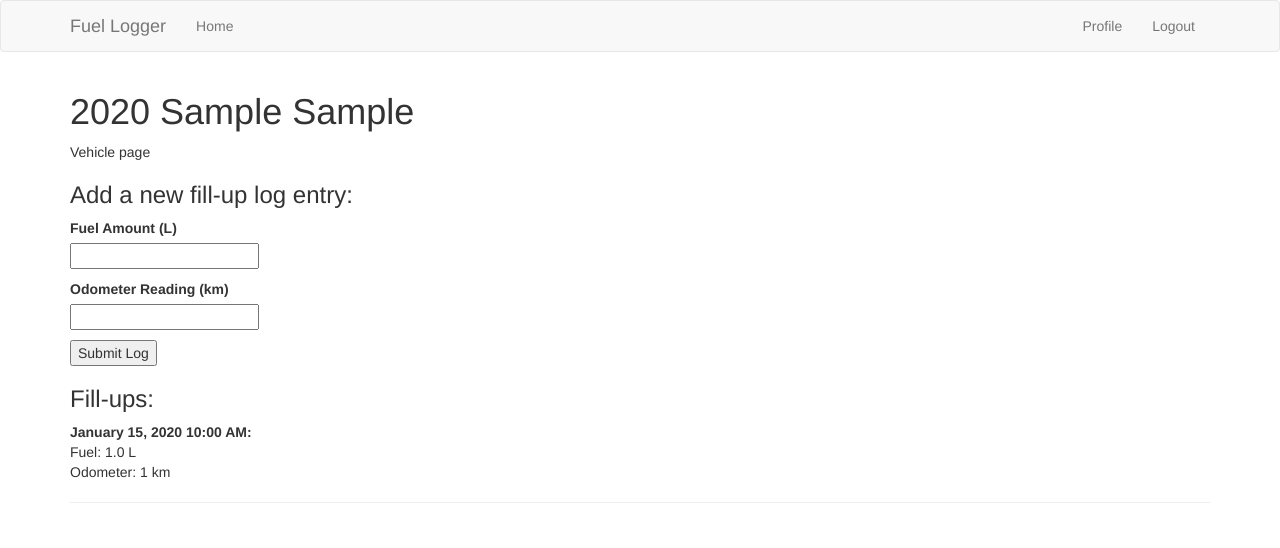
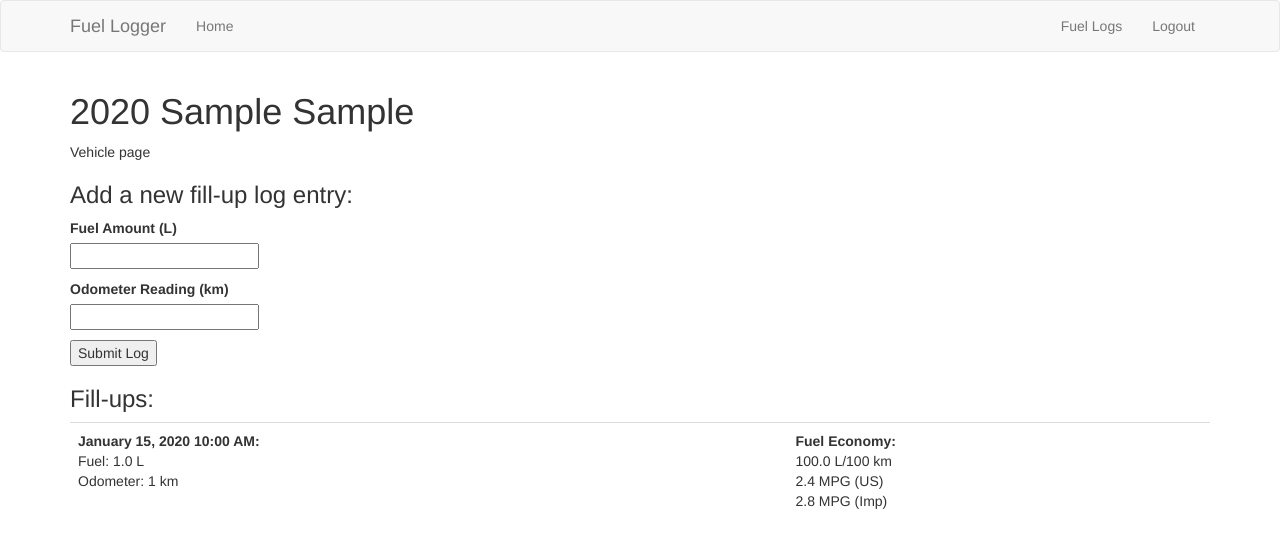
Before and after one commit to travipross/fuel-logger, a Flask app: page /vehicles/1 in a window 1280 px wide. Shown: the top 548 px of the page. Run offline with Flask 2, Linux system fonts and the light colour scheme; a user stored in the database is signed in; tables that the repository leaves empty hold one stand-in row (values such as "Sample post"); some libraries are stand-ins or nearby versions.

Commit message:
add data to fillup table

```diff
--- a/fuel_logger/app/templates/_fillup.html
+++ b/fuel_logger/app/templates/_fillup.html
@@ -1,12 +1,15 @@
-<table>
+<table class="table table-hover">
     <tr>
         <td>
-            {{ fillup.vehicle.make }} {{ fillup.vehicle.model }} <br>
-            {{ fillup.vehicle.owner.username }}
+            <b>{{ moment(fillup.timestamp).format('LLL') }}:</b><br>
+            Fuel: {{ fillup.fuel_amt_l }} L<br>
+            Odometer: {{ fillup.odometer_km }} km
         </td>
         <td>
-            Fuel Consumed: {{ fillup.fuel_amt_l }} L <br>
-            Odometer reading: {{ fillup.odometer_km }} km
+            <b>Fuel Economy:</b> <br>
+            {{ fillup.lp100k|round(1) }} L/100 km <br>
+            {{ fillup.mpg|round(1) }} MPG (US) <br>
+            {{ fillup.mpg_imp|round(1) }} MPG (Imp)
         </td>
     </tr>
 </table>
--- a/fuel_logger/app/templates/base.html
+++ b/fuel_logger/app/templates/base.html
@@ -24,7 +24,7 @@
                 {% if current_user.is_anonymous %}
                 <li><a href="{{ url_for('login') }}">Login</a></li>
                 {% else %}
-                <li><a href="{{ url_for('user', username=current_user.username) }}">Profile</a></li>
+                <li><a href="{{ url_for('user', username=current_user.username) }}">Fuel Logs</a></li>
                 <li><a href="{{ url_for('logout') }}">Logout</a></li>
                 {% endif %}
             </ul>
--- a/fuel_logger/app/templates/vehicle.html
+++ b/fuel_logger/app/templates/vehicle.html
@@ -30,11 +30,8 @@
     <h3>Fill-ups:</h3>
     {% with fill_ups = vehicle.fill_ups.all() %}
     {% if fill_ups %}
-    {% for fill_up in fill_ups %}
-        <b>{{ moment(fill_up.timestamp).format('LLL') }}:</b><br>
-        Fuel: {{ fill_up.fuel_amt_l }} L<br>
-        Odometer: {{ fill_up.odometer_km }} km
-        <hr>
+    {% for fillup in fill_ups %}
+        {% include '_fillup.html' %}
     {% endfor %}
     {% else %}
         No logs for this vehicle
```
